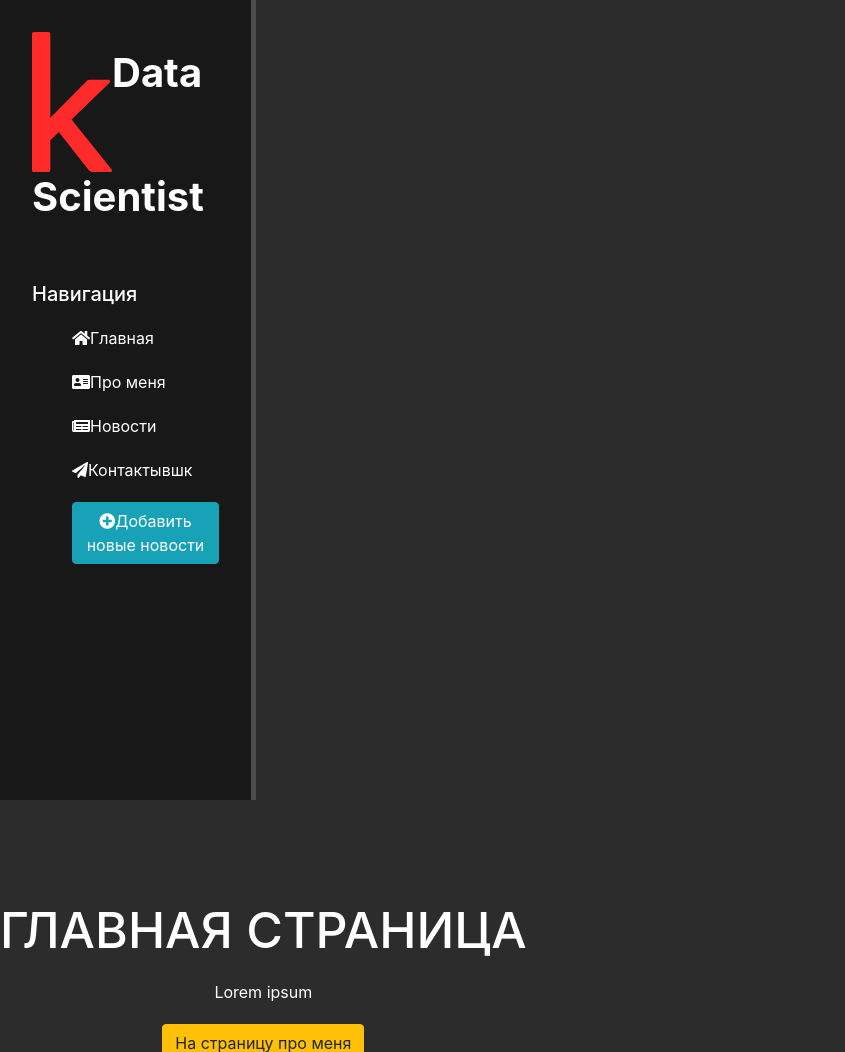
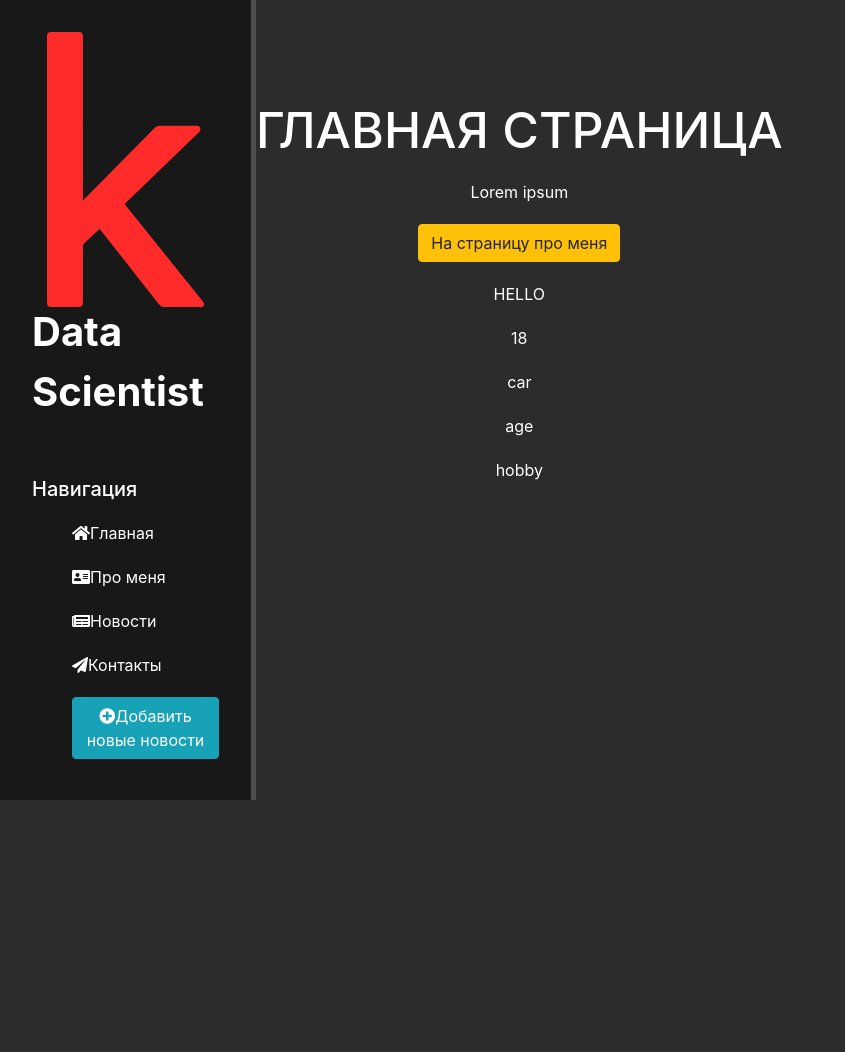
Before and after one commit to KhachKara/Django_Projects, a Django app: page / in a window 1280 px wide. Shown: the top 1052 px of the page, without its empty margins (0-845 px from the left). After the commit the page ends 800 px from the top, so only its background shows below. Run offline with Django 4.2, Linux system fonts and the light colour scheme; some libraries are stand-ins or nearby versions.

Commit message:
checking
float
class

```diff
--- a/django_tutorial/main/static/main/css/main.css
+++ b/django_tutorial/main/static/main/css/main.css
@@ -3,7 +3,7 @@ body {
 }
 
 aside {
-    flot: left;
+    float: left;
     background: #181818;
     width: 20%;
     padding: 2.5%;
--- a/django_tutorial/main/templates/main/layout.html
+++ b/django_tutorial/main/templates/main/layout.html
@@ -14,15 +14,15 @@
 </head>
 <body>
     <aside>
-        <img src="{% static 'main/img/kaggle.svg' %}" alt="Лого">
-        <p></p>
+        <img src="{% static 'main/img/kaggle.svg' %}" class="container" alt="Лого">
+
         <span class="logo"> Data Scientist </span>
         <h3> Навигация </h3>
         <ul>
             <a href="{% url 'home' %}"> <li><i class="fas fa-home"></i>Главная</li></a>
             <a href="{% url 'about' %}"> <li><i class="fas fa-address-card"></i>Про меня</li></a>
             <a href="{% url 'news_home' %}"> <li><i class="fas fa-newspaper"></i>Новости</li></a>
-            <a href="{% url 'contacts' %}"> <li><i class="fas fa-paper-plane"></i>Контактывшк</li></a>
+            <a href="{% url 'contacts' %}"> <li><i class="fas fa-paper-plane"></i>Контакты</li></a>
             <a href="{% url 'create' %}"> <li><button class="btn btn-info"><i class="fas fa-plus-circle"></i>Добавить новые новости</li></button></a>
         </ul>
     </aside>
--- a/django_tutorial/news/forms.py
+++ b/django_tutorial/news/forms.py
@@ -23,5 +23,4 @@ class ArticlesForm(ModelForm):
                 'class': 'form-control',
                 'placeholder': 'Текст статьи'
             })
-
         }
```
